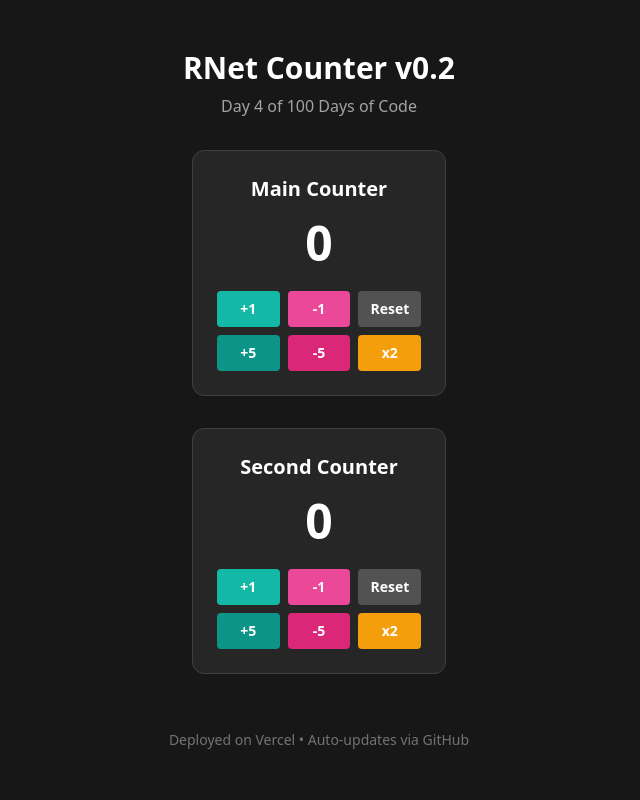
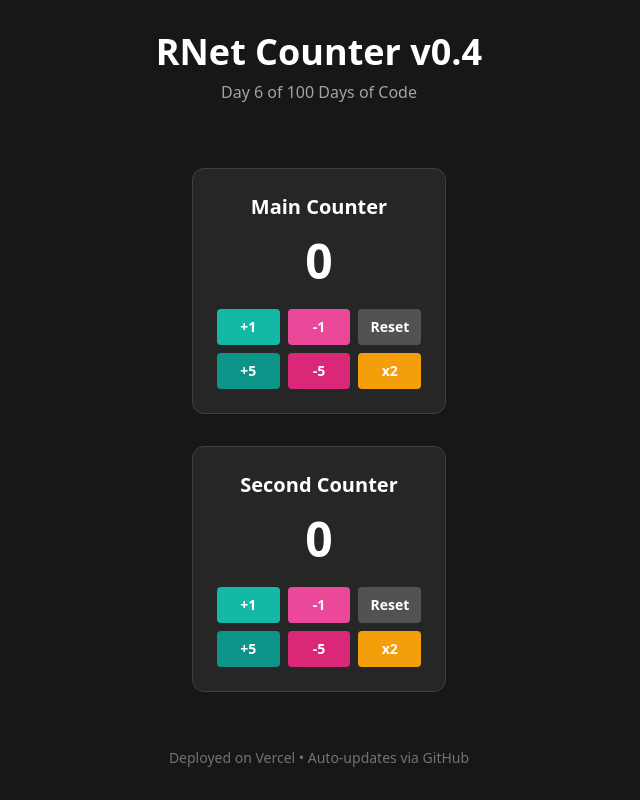
Before and after one commit to rrrnet3-dev/day1-hello, a Next.js app: page / in a window 1280 px wide. Shown: the whole page, without its empty margins (321-961 px from the left). Built offline with nearby package versions, Linux system fonts and the light colour scheme.

Commit message:
Day 6: Update to v0.4

```diff
--- a/package.json
+++ b/package.json
@@ -3,7 +3,7 @@
   "version": "0.1.0",
   "private": true,
   "scripts": {
-    "dev": "set NEXT_TURBO=false && next dev",
+    "dev": "next dev",
     "build": "next build",
     "start": "next start",
     "lint": "biome check",
--- a/src/pages/index.js
+++ b/src/pages/index.js
@@ -4,8 +4,8 @@ export default function Home() {
   return (
     <main className="min-h-screen bg-neutral-900 text-white flex flex-col items-center justify-center p-4 gap-8">
       <div className="text-center">
-        <h1 className="text-3xl font-bold mb-2">RNet Counter v0.2</h1>
-        <p className="text-neutral-400">Day 4 of 100 Days of Code</p>
+        <h1 className="text-4xl font-bold mb-2">RNet Counter v0.4</h1>
+        <p className="text-neutral-400 mb-8">Day 6 of 100 Days of Code</p>
       </div>
 
       <Counter title="Main Counter" />
```
